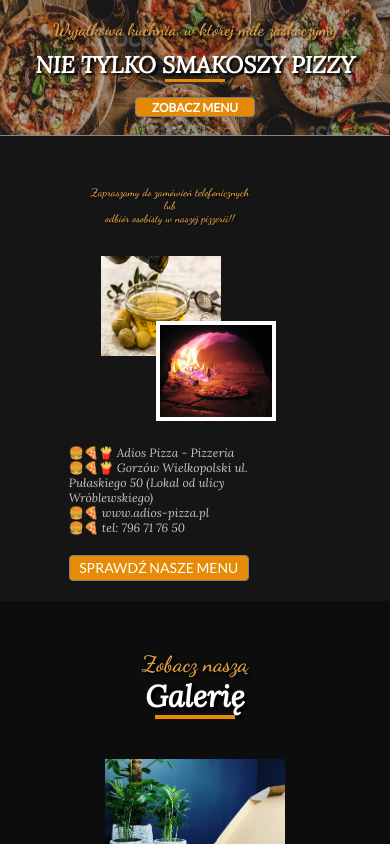
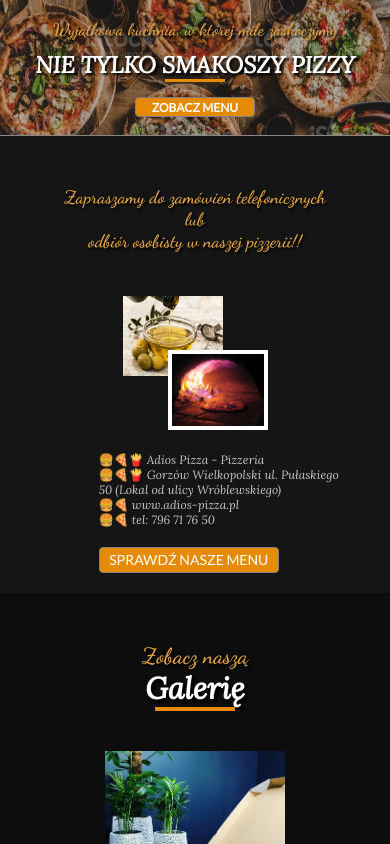
Before and after one commit to lukaszprotosawicki/adios-pizza, a React (Create React App) app: page / in a window 390 px wide. Shown: the top 844 px of the page. Built offline with nearby package versions, Linux system fonts and the light colour scheme.

Commit message:
WIP mixed styles media

```diff
--- a/package.json
+++ b/package.json
@@ -19,7 +19,7 @@
   },
   "scripts": {
     "predeploy": "npm run build",
-     "deploy": "gh-pages -d build",
+    "deploy": "gh-pages -d build",
     "start": "react-scripts start",
     "build": "react-scripts build",
     "test": "react-scripts test",
--- a/src/components/scss/_containerBody.scss
+++ b/src/components/scss/_containerBody.scss
@@ -603,7 +603,7 @@
     }
   }
 }
-@media all and (min-width: 270px) and (max-width: 350px) {
+@media all and (min-width: 250px) and (max-width: 350px) {
   .backgrond-body {
     height: 34.5vw;
     img {
--- a/src/components/scss/_containerInfo.scss
+++ b/src/components/scss/_containerInfo.scss
@@ -5,7 +5,7 @@
   border-bottom: 1px solid rgb(134, 134, 134);
   border-top: 1px solid rgb(134, 134, 134);
   margin: 0 auto;
-  padding-top: 40px;
+  padding-top: 38px;
   padding-bottom: 40px;
 }
 .backgrond-body-info {
@@ -21,7 +21,7 @@
         text-align: center;
         color: rgb(224, 162, 68);
         text-shadow: black 0.1em 0.1em 0.1em;
-        font-size: 3vw;
+        font-size: 40px;
         font-family: "Dancing Script", cursive;
       }
       .styles-contact {
@@ -83,7 +83,7 @@
           text-align: center;
           color: rgb(224, 162, 68);
           text-shadow: black 0.1em 0.1em 0.1em;
-          font-size: 2.5vw;
+          font-size: 36px;
           font-family: "Dancing Script", cursive;
         }
         .styles-contact {
@@ -147,7 +147,7 @@
           text-align: center;
           color: rgb(224, 162, 68);
           text-shadow: black 0.1em 0.1em 0.1em;
-          font-size: 2.8vw;
+          font-size: 32px;
           font-family: "Dancing Script", cursive;
         }
         .styles-contact {
@@ -211,7 +211,7 @@
           text-align: center;
           color: rgb(224, 162, 68);
           text-shadow: black 0.1em 0.1em 0.1em;
-          font-size: 2.8vw;
+          font-size: 30px;
           font-family: "Dancing Script", cursive;
         }
         .styles-contact {
@@ -259,14 +259,16 @@
     }
   }
 }
-@media all and (min-width: 300px) and (max-width: 550px) {
+@media all and (min-width: 400px) and (max-width: 550px) {
   .backgrond-body-info {
     padding-top: 0px;
     padding-bottom: 20px;
     .content-position {
+      margin: 0 auto;
+      text-align: left;
       .content-info {
         margin-top: 50px;
-
+        padding-left: 60px;
         display: block;
         color: rgb(199, 198, 198);
 
@@ -274,13 +276,14 @@
           text-align: center;
           color: rgb(224, 162, 68);
           text-shadow: black 0.1em 0.1em 0.1em;
-          font-size: 2.8vw;
+          font-size: 22px;
           font-family: "Dancing Script", cursive;
         }
         .styles-contact {
-          margin-top: 220px;
+          margin-top: 240px;
           padding-left: 20px;
           font-size: 12px;
+
           p {
             font-family: "Lora", serif;
           }
@@ -309,21 +312,21 @@
         .background-info-img1 {
           height: 100px;
           width: 120px;
-          margin-top: 80px;
-          margin-left: -240px;
+          margin-top: 160px;
+          margin-left: -245px;
         }
         .background-info-img2 {
           height: 100px;
           width: 120px;
-          margin-top: 145px;
-          margin-left: -131px;
+          margin-top: 228px;
+          margin-left: -132px;
           border: 4px solid white;
         }
       }
     }
   }
 }
-@media all and (min-width: 200px) and (max-width: 300px) {
+@media all and (min-width: 340px) and (max-width: 400px) {
   .backgrond-body-info {
     padding-top: 0px;
     padding-bottom: 20px;
@@ -338,12 +341,12 @@
           text-align: center;
           color: rgb(224, 162, 68);
           text-shadow: black 0.1em 0.1em 0.1em;
-          font-size: 2.8vw;
+          font-size: 18px;
           font-family: "Dancing Script", cursive;
         }
         .styles-contact {
-          margin-top: 220px;
-          padding-left: 20px;
+          margin-top: 200px;
+          padding-left: 50px;
           font-size: 12px;
           p {
             font-family: "Lora", serif;
@@ -356,7 +359,7 @@
           width: 180px;
           height: 26px;
           font-size: 14px;
-          margin-left: 20px;
+          margin-left: 50px;
           border: 1px solid gray;
           border-radius: 4px;
         }
@@ -375,13 +378,13 @@
         .background-info-img1 {
           height: 80px;
           width: 100px;
-          margin-top: 80px;
-          margin-left: -20px;
+          margin-top: 120px;
+          margin-left: 24px;
         }
         .background-info-img2 {
           height: 80px;
           width: 100px;
-          margin-top: 134px;
+          margin-top: 174px;
           margin-left: -55px;
           border: 4px solid white;
         }
@@ -389,3 +392,70 @@
     }
   }
 }
+
+@media all and (min-width: 200px) and (max-width: 340px) {
+  .backgrond-body-info {
+    padding-top: 0px;
+    padding-bottom: 20px;
+    .content-position {
+      .content-info {
+        margin-top: 50px;
+
+        display: block;
+        color: rgb(199, 198, 198);
+
+        .styles-welcome p {
+          text-align: center;
+          color: rgb(224, 162, 68);
+          text-shadow: black 0.1em 0.1em 0.1em;
+          font-size: 20px;
+          font-family: "Dancing Script", cursive;
+        }
+        .styles-contact {
+          margin-top: 200px;
+          padding-left: 30px;
+          font-size: 12px;
+          p {
+            font-family: "Lora", serif;
+          }
+        }
+        button {
+          margin-top: 20px;
+          color: white;
+          background-color: #e58b07;
+          width: 180px;
+          height: 26px;
+          font-size: 14px;
+          margin-left: 30px;
+          border: 1px solid gray;
+          border-radius: 4px;
+        }
+        button:hover {
+          cursor: pointer;
+          background-color: #a56504;
+          transition: 0.4s;
+        }
+      }
+      .content-gallery {
+        margin: 0;
+        display: flex;
+        position: absolute;
+        margin-top: 40px;
+        padding-left: 20px;
+        .background-info-img1 {
+          height: 80px;
+          width: 100px;
+          margin-top: 150px;
+          margin-left: 24px;
+        }
+        .background-info-img2 {
+          height: 80px;
+          width: 100px;
+          margin-top: 204px;
+          margin-left: -55px;
+          border: 4px solid white;
+        }
+      }
+    }
+  }
+}
```
